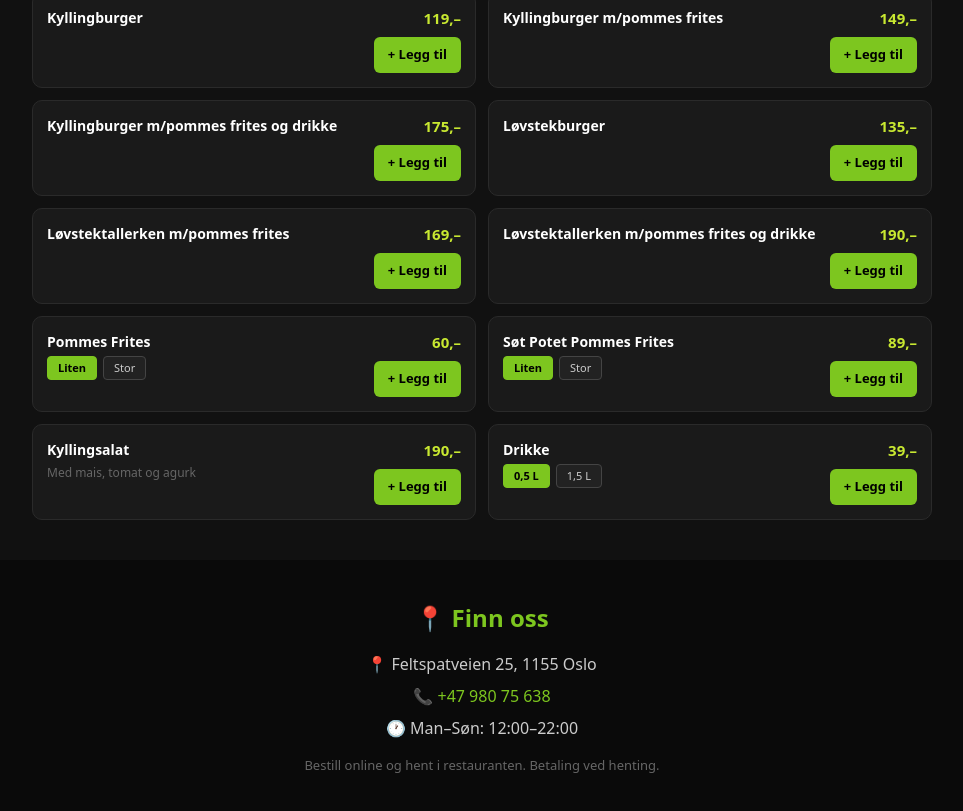
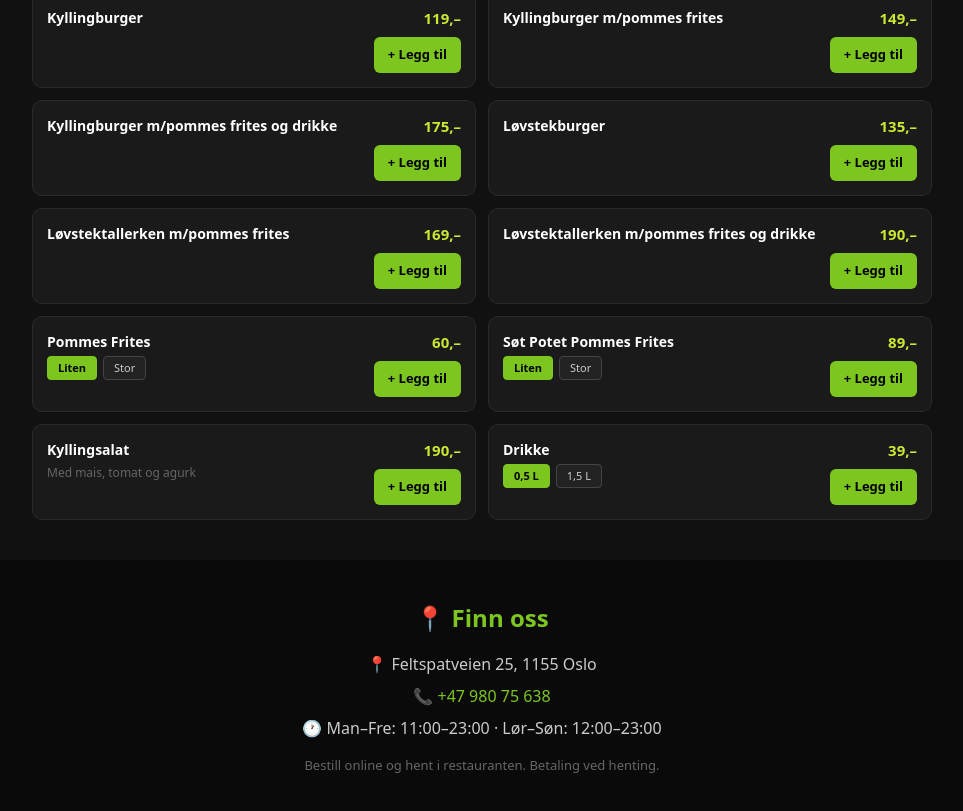
Before and after one commit to flinkgutt77/din-kebab-website, a Next.js app: page / in a window 1280 px wide. Shown: the part 3286-4097 px from the top of the page, without its empty margins (158-1121 px from the left). Built offline with nearby package versions, Linux system fonts and the light colour scheme.

Commit message:
update: fix opening hours to 11-23 weekdays, 12-23 weekends

```diff
--- a/app/page.tsx
+++ b/app/page.tsx
@@ -18,7 +18,7 @@ export default function Home() {
           </h2>
           <p style={{ color: '#ccc', fontSize: '16px', marginBottom: '8px' }}>📍 Feltspatveien 25, 1155 Oslo</p>
           <p style={{ color: '#ccc', fontSize: '16px', marginBottom: '8px' }}>📞 <a href="tel:+4798075638" style={{ color: '#7DC61F' }}>+47 980 75 638</a></p>
-          <p style={{ color: '#ccc', fontSize: '16px', marginBottom: '8px' }}>🕐 Man–Søn: 12:00–22:00</p>
+          <p style={{ color: '#ccc', fontSize: '16px', marginBottom: '8px' }}>🕐 Man–Fre: 11:00–23:00 · Lør–Søn: 12:00–23:00</p>
           <p style={{ color: '#666', fontSize: '13px', marginTop: '16px' }}>
             Bestill online og hent i restauranten. Betaling ved henting.
           </p>
```
